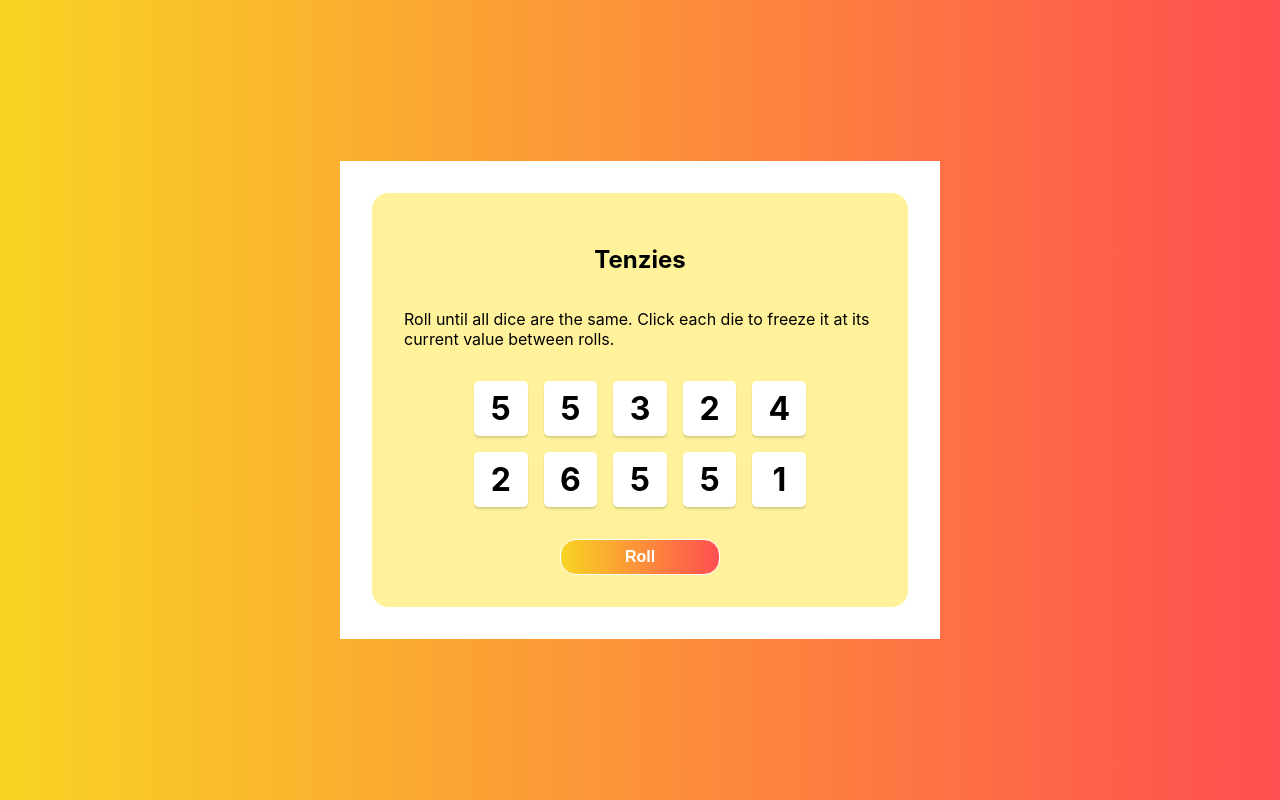
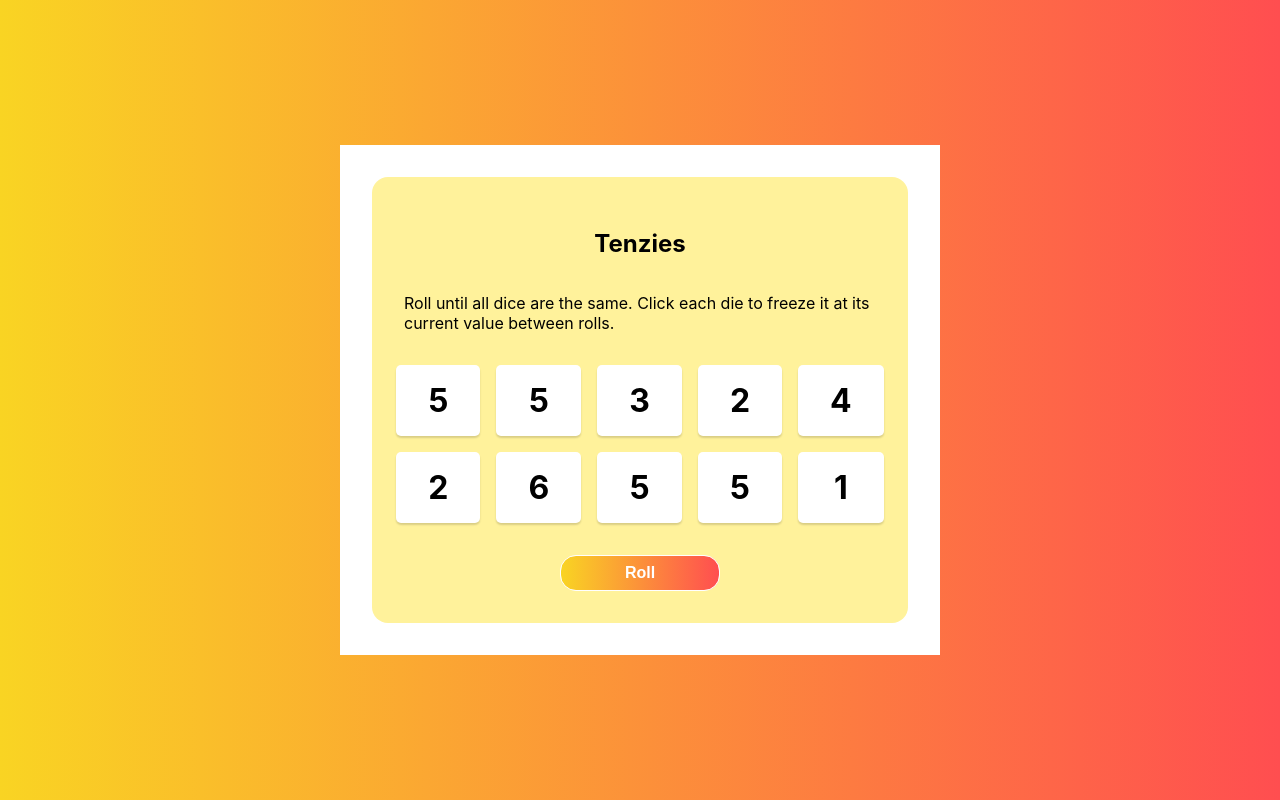
Before and after one commit to little-plumelet/Tenzies, a React (Create React App) app: page / in a window 1280 px wide. Built offline with nearby package versions, Linux system fonts and the light colour scheme.

Commit message:
add possibility to click on dice

```diff
--- a/src/components/Dice/Dice.tsx
+++ b/src/components/Dice/Dice.tsx
@@ -2,12 +2,18 @@ import { FC } from 'react';
 import style from './style.module.css';
 
 type DiceProps = {
-    nb: Number,
+    nb: number,
+    id: number,
+    isHeld: boolean
 };
 
-export const Dice: FC<DiceProps> = ({nb}) => {
+export const Dice: FC<DiceProps> = ({nb, isHeld, id}) => {
+    const classes: string[] = [style.dice];
+    if (isHeld) {
+        classes.push(style.diceActive)
+    }
     return (
-        <div className={style.die}>
+        <div className={classes.join(' ')} id={id.toString()}>
             {nb.toString()}
         </div>
     )
--- a/src/components/Dice/style.module.css
+++ b/src/components/Dice/style.module.css
@@ -1,11 +1,16 @@
-.die {
+.dice {
     background: #FFFFFF;
     box-shadow: 0px 2px 2px rgba(0, 0, 0, 0.15);
     border-radius: 5px;
     font-size: 2rem;
     font-weight: 700;
-    padding: 0.5rem 1rem;
+    padding: 1rem 2rem;
     display: flex;
     justify-content: center;
     align-items: center;
+    cursor: pointer;
 }
+
+.diceActive {
+    background: #f9a723;
+}
--- a/src/components/DiceContainer/DiceContainer.tsx
+++ b/src/components/DiceContainer/DiceContainer.tsx
@@ -3,14 +3,34 @@ import { Dice } from '../Dice';
 import style from './style.module.css';
 
 type DiceContainerProps = {
-    dies: Number[]
+    diceArr: {
+      value: number;
+      isHeld: boolean;
+      id: number
+    }[],
+    setDiceArr: React.Dispatch<React.SetStateAction<{ value: number; isHeld: boolean; id: number; }[]>>
 }
 
-export const DiceContainer: FC<DiceContainerProps> = ({ dies }) => {
+export const DiceContainer: FC<DiceContainerProps> = ({ diceArr,  setDiceArr }) => {
+    const clickHandler = (event: React.MouseEvent<HTMLDivElement>) => {
+      setDiceArr(diceArr.map((dice) => {
+        return (
+          dice.id.toString() === (event.target as HTMLElement).getAttribute('id') ?
+            { ...dice, isHeld: !dice.isHeld } :
+            {...dice}
+        )
+    }));
+  }
+
     return (
-        <div className={style.diesContainer}>
-            {dies.map((dieNb) => {
-                return <Dice nb={dieNb}></Dice>
+        <div className={style.diesContainer} onClick={clickHandler}>
+            {diceArr.map((dice, index) => {
+                return <Dice
+                    nb={dice.value}
+                    key={index}
+                    isHeld={dice.isHeld}
+                    id={index}
+                ></Dice>
             })}
         </div>
     )
--- a/src/components/Main/Main.tsx
+++ b/src/components/Main/Main.tsx
@@ -18,7 +18,7 @@ export const Main: FC = () => {
                   <h2>Tenzies</h2>
                   <p>Roll until all dice are the same. Click each die to freeze it at its current value between rolls.</p>
                 </div>
-                <DiceContainer dies={diceArr} />
+                <DiceContainer diceArr={diceArr} setDiceArr={setDiceArr}/>
                 <button
                   onClick={handleClick}
                   className={style.rollButton}
--- a/src/components/Main/utils.ts
+++ b/src/components/Main/utils.ts
@@ -4,7 +4,11 @@ const getRandomNum = (min: number, max: number) => {
 export const getInitialValues = () => {
     const initialNumbers = [];
     for (let i = 0; i < 10; i++) {
-        initialNumbers.push(getRandomNum(1, 6));
+        initialNumbers.push({
+            value: getRandomNum(1, 6),
+            isHeld: false,
+            id: i
+        });
     }
     return initialNumbers;
 }
```
